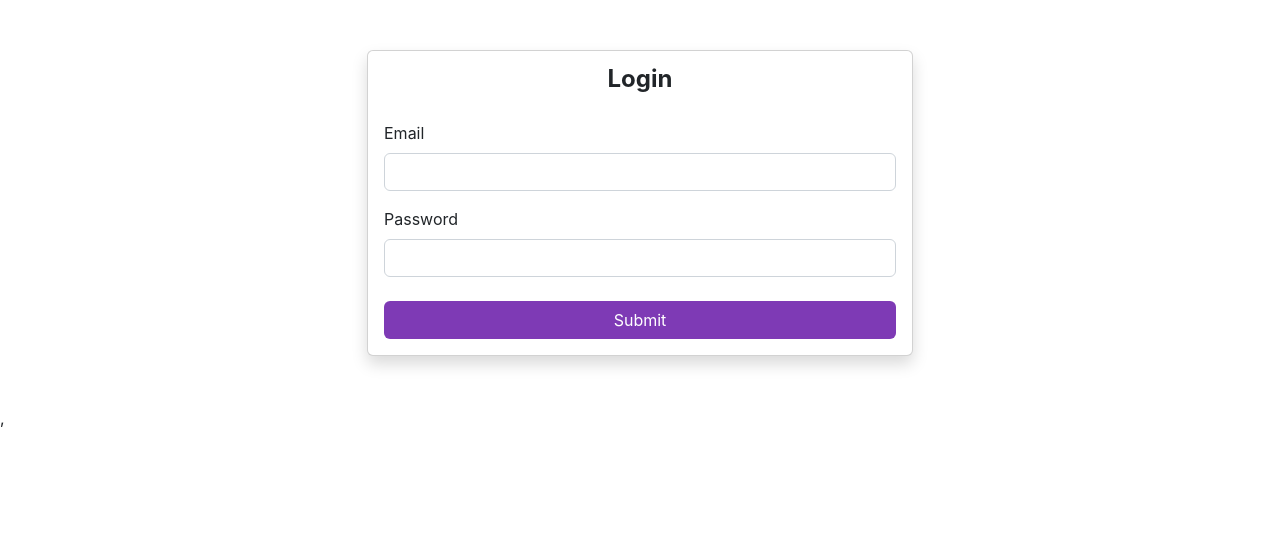
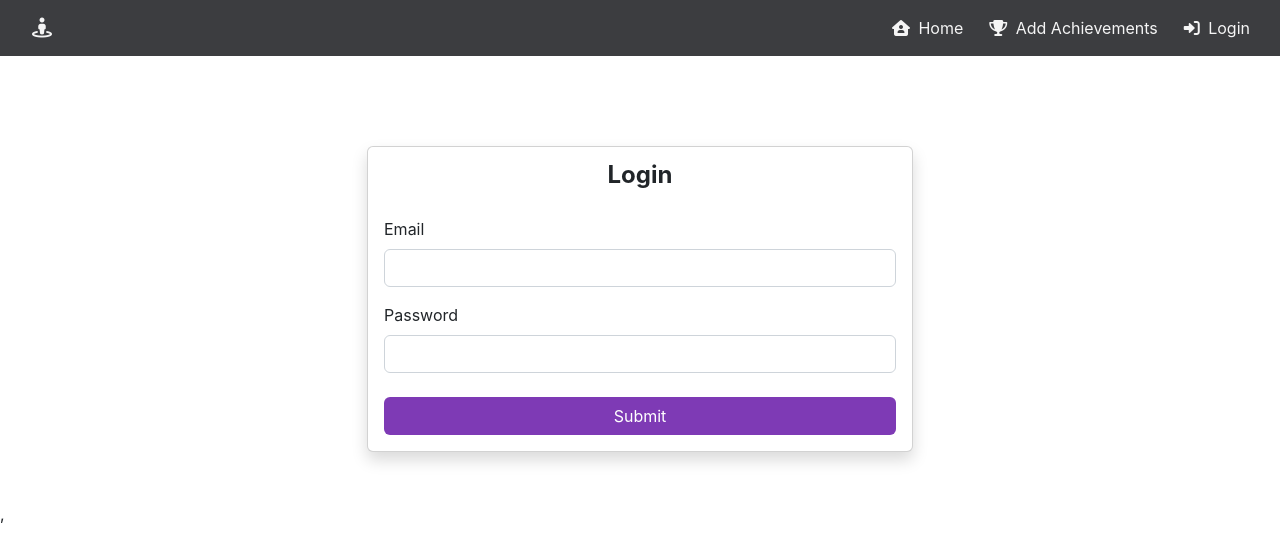
Before and after one commit to LOGESH-B/staff_management, a React (Create React App) app in the folder Frontend/: page /user/login in a window 1280 px wide. Shown: the top 558 px of the page. Built offline with nearby package versions, Linux system fonts and the light colour scheme.

Commit message:
loke_commit2

```diff
--- a/Frontend/src/pages/achievement/Newachiev.jsx
+++ b/Frontend/src/pages/achievement/Newachiev.jsx
@@ -36,7 +36,7 @@ function Newachiev(props) {
                 <div className="row">
                     <div className="col-md-6 offset-md-3 col-xl-6 offset-xl-3">
                         <div className="card shadow">
-                            <div><p className="card-title reg">Add Achivement</p></div>
+                            <div><p className="card-title reg">Add Achievement</p></div>
                             <div className="card-body">
                                 <form onSubmit={handlesubmit} method="post" className="validated-form" noValidate>
                                     <div className="mb-3">
--- a/Frontend/src/pages/user/login.jsx
+++ b/Frontend/src/pages/user/login.jsx
@@ -3,6 +3,7 @@ import "./newuser.css"
 import Axios from 'axios'
 import {useState} from 'react'
 import api_url from "../../constants/constant"
+import NavBar from '../../components/navbar'
 
 function Login() {
     const [email,setEmail]=useState('')
@@ -23,7 +24,8 @@ function Login() {
 
   return (
     <div>
-         <div className="container" style={{ marginTop: "50px", marginBottom: "50px" }}>
+        <NavBar/>
+         <div className="container" style={{ marginTop: "90px", marginBottom: "50px" }}>
                 <div className="row">
                     <div className="col-md-6 offset-md-3 col-xl-6 offset-xl-3">
                         <div className="card shadow">
```
